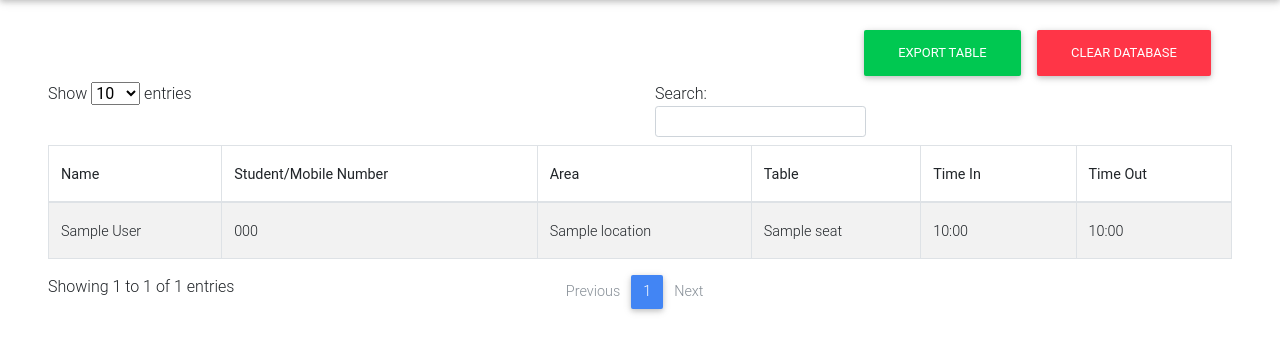
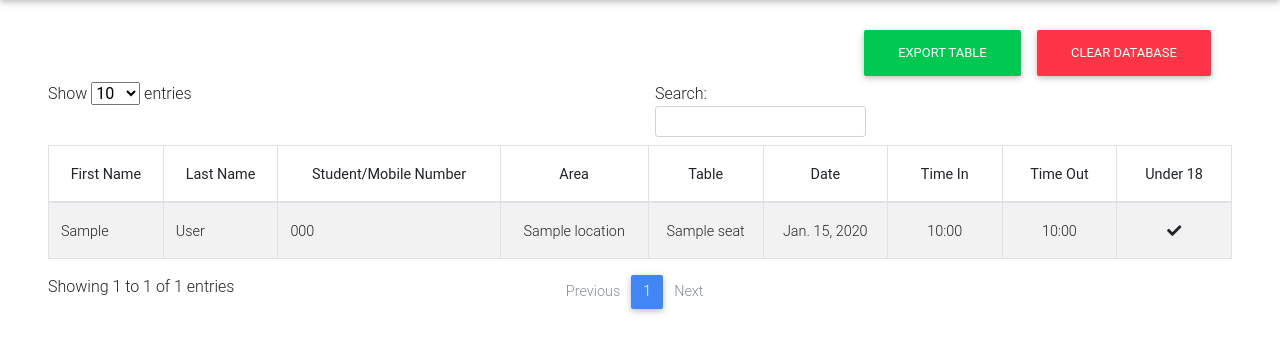
Before and after one commit to ehegarty/BarTables, a Django app: template templates/customers.html in a window 1280 px wide. Shown: the part 92-445 px from the top of the page. Run offline with Django 3.2, Linux system fonts and the light colour scheme; the template is opened without the code that fills it: values that come from a table or form of the project are taken from there, others are empty; tables that the repository leaves empty hold one stand-in row (values such as "Sample post"); some libraries are stand-ins or nearby versions.

Commit message:
Latest Changes

```diff
--- a/BarOpenTable/models.py
+++ b/BarOpenTable/models.py
@@ -35,14 +35,16 @@ class Seat(models.Model):
 
 
 class Customer(models.Model):
-    name = models.CharField(max_length=50)
+    first_name = models.CharField(max_length=50)
+    last_name = models.CharField(max_length=50)
     number = models.CharField(max_length=50)
     location = models.ForeignKey(Location, on_delete=models.PROTECT, to_field="id")
     seat = models.ForeignKey(Seat, on_delete=models.PROTECT, to_field="id")
     time_in = models.TimeField(auto_now=False, auto_now_add=True)
     time_out = models.TimeField(auto_now=True, auto_now_add=False)
+    date = models.DateField(auto_now=False, auto_now_add=True)
     u18 = models.BooleanField(default=False)
     person = models.IntegerField(default=0)
 
     def __str__(self):
-        return self.name + ", in: " + str(self.time_in) + ", out: " + str(self.time_out)
+        return self.first_name + " " + self.last_name + ", in: " + str(self.time_in) + ", out: " + str(self.time_out)
--- a/BarTables/urls.py
+++ b/BarTables/urls.py
@@ -20,10 +20,10 @@ from BarOpenTable import views
 
 urlpatterns = [
     path('', views.index, name='index'),
-    path('bar_seating/', views.bar_seating, name='bar_seating'),
+    path('seating/', views.bar_seating, name='seating'),
     path('customers/', views.customers, name='customers'),
     path('settings/', views.settings, name='settings'),
     path('logout/', views.user_logout, name='logout'),
-    path('bar_seating/<slug:location_slug>/', views.show_location, name='show_location'),
+    path('seating/<slug:location_slug>/', views.show_location, name='show_location'),
     path('admin/', admin.site.urls),
 ]
--- a/templates/BarOpenTable/navbar.html
+++ b/templates/BarOpenTable/navbar.html
@@ -1,5 +1,5 @@
 <nav class="navbar navbar-expand-sm navbar-light bg-light shadow">
-    <a class ="btn btn-primary" href="{% url 'bar_seating' %}" role="button"><h4><i class="fas fa-home"></i> Bar Seating</h4></a>
+    <a class ="btn btn-primary" href="{% url 'seating' %}" role="button"><h4><i class="fas fa-home"></i> Bar Seating</h4></a>
     <button class="navbar-toggler" type="button" data-toggle="collapse" data-target="#navbarNav"
             aria-controls="navbarNav" aria-expanded="false" aria-label="Toggle navigation">
         <span class="navbar-toggler-icon"></span>
--- a/templates/bar_seating.html
+++ b/templates/bar_seating.html
@@ -39,8 +39,8 @@
                                                     to {{ loc.name }}</a>
                                             </div>
                                             {% if manager == True %}
-                                                <div class="col-2">
-                                                    <form method="post" action="{% url 'bar_seating' %}">
+                                                <div class="col-3">
+                                                    <form method="post" action="{% url 'seating' %}">
                                                         {% csrf_token %}
                                                         <input type="hidden" id="flip" name="flip" value="{{ loc.name }}"/>
                                                         <button type="submit" class="btn btn-danger btn-block">Close</button>
@@ -79,7 +79,7 @@
                                                         to {{ loc.name }}</a>
                                                 </div>
                                                 <div class="col-2">
-                                                    <form method="post" action="{% url 'bar_seating' %}">
+                                                    <form method="post" action="{% url 'seating' %}">
                                                         {% csrf_token %}
                                                         <input type="hidden" id="flip" name="flip" value="{{ loc.name }}"/>
                                                         <button type="submit" class="btn btn-success btn-block">Open</button>
--- a/templates/customers.html
+++ b/templates/customers.html
@@ -43,29 +43,42 @@
                 <table id="dtBasicExample" class="table table-striped table-bordered" cellspacing="0" width="100%">
                     <thead>
                     <tr>
-                        <th class="th-sm">Name
+                        <th class="th-sm text-center">First Name
                         </th>
-                        <th class="th-sm">Student/Mobile Number
+                        <th class="th-sm text-center">Last Name
                         </th>
-                        <th class="th-sm">Area
+                        <th class="th-sm text-center">Student/Mobile Number
                         </th>
-                        <th class="th-sm">Table
+                        <th class="th-sm text-center">Area
                         </th>
-                        <th class="th-sm">Time In
+                        <th class="th-sm text-center">Table
                         </th>
-                        <th class="th-sm">Time Out
+                        <th class="th-sm text-center">Date
+                        </th>
+                        <th class="th-sm text-center">Time In
+                        </th>
+                        <th class="th-sm text-center">Time Out
+                        </th>
+                        <th class="th-sm text-center">Under 18
                         </th>
                     </tr>
                     </thead>
                     <tbody>
                     {% for guest in guests %}
                         <tr>
-                            <td>{{ guest.name }}</td>
+                            <td>{{ guest.first_name }}</td>
+                            <td>{{ guest.last_name }}</td>
                             <td>{{ guest.number }}</td>
-                            <td>{{ guest.location }}</td>
-                            <td>{{ guest.seat }}</td>
-                            <td>{{ guest.time_in|time:"H:i" }}</td>
-                            <td>{{ guest.time_out|time:"H:i" }}</td>
+                            <td class="text-center">{{ guest.location }}</td>
+                            <td class="text-center">{{ guest.seat }}</td>
+                            <td class="text-center">{{ guest.date }}</td>
+                            <td class="text-center">{{ guest.time_in|time:"H:i" }}</td>
+                            <td class="text-center">{{ guest.time_out|time:"H:i" }}</td>
+                            {% if guest.u18 %}
+                                <td class="text-center"><i class="fas fa-check"></i><p class="d-none">x</p></td>
+                            {% else %}
+                                <td></td>
+                            {% endif %}
                         </tr>
                     {% endfor %}
                     </tbody>
--- a/templates/location.html
+++ b/templates/location.html
@@ -34,7 +34,7 @@
                                     <div class="card-body">
                                         <div class="row justify-content-around">
                                             <div class="col-10">
-                                                <form method="post" action="{% url 'bar_seating' %}">
+                                                <form method="post" action="{% url 'seating' %}">
                                                     {% csrf_token %}
                                                     <input type="hidden" id="loc_out" name="loc_out" value="{{ location.name }}"/>
                                                     <input type="hidden" id="tab_out" name="tab_out" value="{{ seat.name }}"/>
```
Also changed, not shown: BarOpenTable/views.py (+9 -16 lines), templates/BarOpenTable/assign.html (+10 -4 lines), BarOpenTable/migrations/0001_initial.py, BarOpenTable/migrations/0002_auto_20200919_1330.py (added), BarOpenTable/migrations/0002_customer_person.py (deleted).
